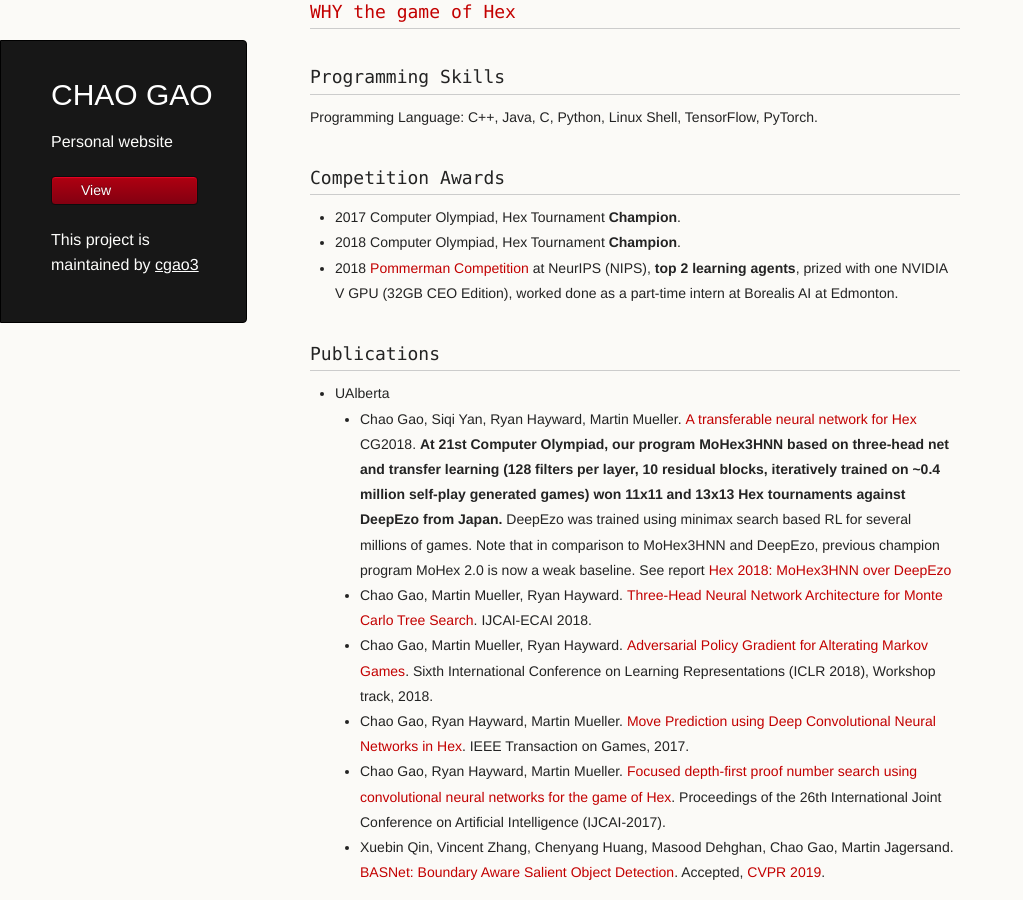
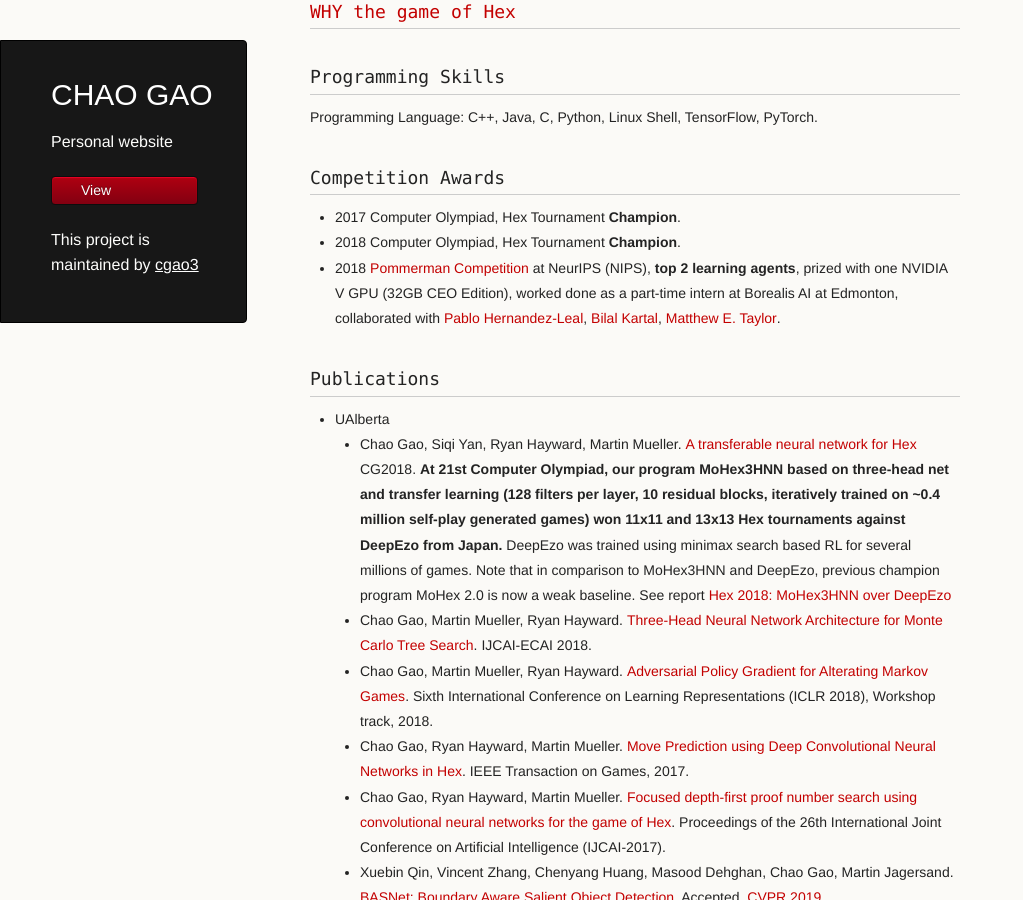
Before and after one commit to cgao3/cgao3-old.github.io, a Jekyll site: the page built from index.md, in a window 1280 px wide and 900 px high, scrolled down 565 px. Shown: the whole window, without its empty margins (0-1023 px from the left). Built offline with Jekyll 4.4.1, drawn with Linux system fonts in a browser that asks for light colours; our own code applies the rules of GitHub Pages for plain Markdown files; a script that is not in the unit is left out.

Commit message:
Update index.md

```diff
--- a/index.md
+++ b/index.md
@@ -23,7 +23,7 @@
 ### Competition Awards
  - 2017 Computer Olympiad, Hex Tournament **Champion**.
  - 2018 Computer Olympiad, Hex Tournament **Champion**.
- - 2018 [Pommerman Competition](https://www.pommerman.com/) at NeurIPS (NIPS), **top 2 learning agents**, prized with one NVIDIA V GPU (32GB CEO Edition), worked done as a part-time intern at Borealis AI at Edmonton.
+ - 2018 [Pommerman Competition](https://www.pommerman.com/) at NeurIPS (NIPS), **top 2 learning agents**, prized with one NVIDIA V GPU (32GB CEO Edition), worked done as a part-time intern at Borealis AI at Edmonton, collaborated with [Pablo Hernandez-Leal](https://scholar.google.com/citations?user=ubp1GHsAAAAJ&hl=en), [Bilal Kartal](https://scholar.google.com/citations?user=Q9hKzEwAAAAJ&hl=en), [Matthew E. Taylor](https://scholar.google.com/citations?user=edQgLXcAAAAJ&hl=en).
 
 ### Publications
 
```
